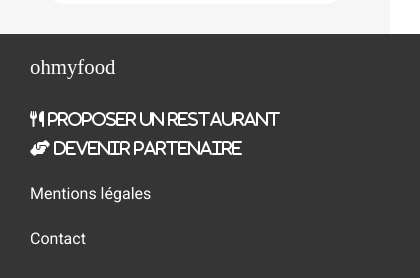
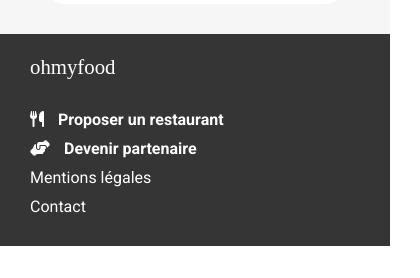
Before and after one commit to ClementGrenierDesrousseaux/ClementGrenierDesrousseaux_3_0702021, a website: page index.html in a window 390 px wide. Shown: the part 2076-2354 px from the top of the page, 420 px wide, since content can reach past the window. After the commit the page ends 2322 px from the top, so only its background shows below. Drawn offline with Linux system fonts and the light colour scheme; a web font is replaced by a local one.

Commit message:
Modifs post soutenance V4
Modifs padding footer

```diff
--- a/index.html
+++ b/index.html
@@ -154,22 +154,18 @@
             </div>
             <div class="footer__restaurant">
                 <a href="#">
-                    <i class="fas fa-utensils">
-                    Proposer un restaurant
-                </i>
+                    <i class="fas fa-utensils"></i> Proposer un restaurant
                 </a>
             </div>
             <div class="footer__partenaire">
                 <a href="#">
-                    <i class="fas fa-hands-helping">
-                    Devenir partenaire
-                </i>
+                    <i class="fas fa-hands-helping"></i> Devenir partenaire
                 </a>
             </div>
             <div class="footer__mention">
                 <a href="#">
-                    <p>Mentions légales</p>
-                </a>
+                        Mentions légales
+                    </a>
             </div>
             <div class="footer__contact">
                 <a href="mailto:contact@ohmyfood.com">Contact</a>
--- a/sass/layouts/_queries.scss
+++ b/sass/layouts/_queries.scss
@@ -1,10 +1,25 @@
 @media screen and (max-width: 767px) {
     .footer {
+        width: 100%;
         display: flex;
         flex-direction: column;
         justify-content: space-around;
         align-items: flex-start;
-        padding-left: 30px;
+        &__logo {
+            padding-left: 30px;
+        }
+        &__restaurant {
+            padding-left: 30px;
+        }
+        &__partenaire {
+            padding-left: 30px;
+        }
+        &__mention {
+            padding-left: 30px;
+        }
+        &__contact {
+            padding-left: 30px;
+        }
     }
     .logo-accueil i {
         color: black;
```
Also changed, not shown: public/css/prefixed/style.css, public/css/style.css, 1 other file.
